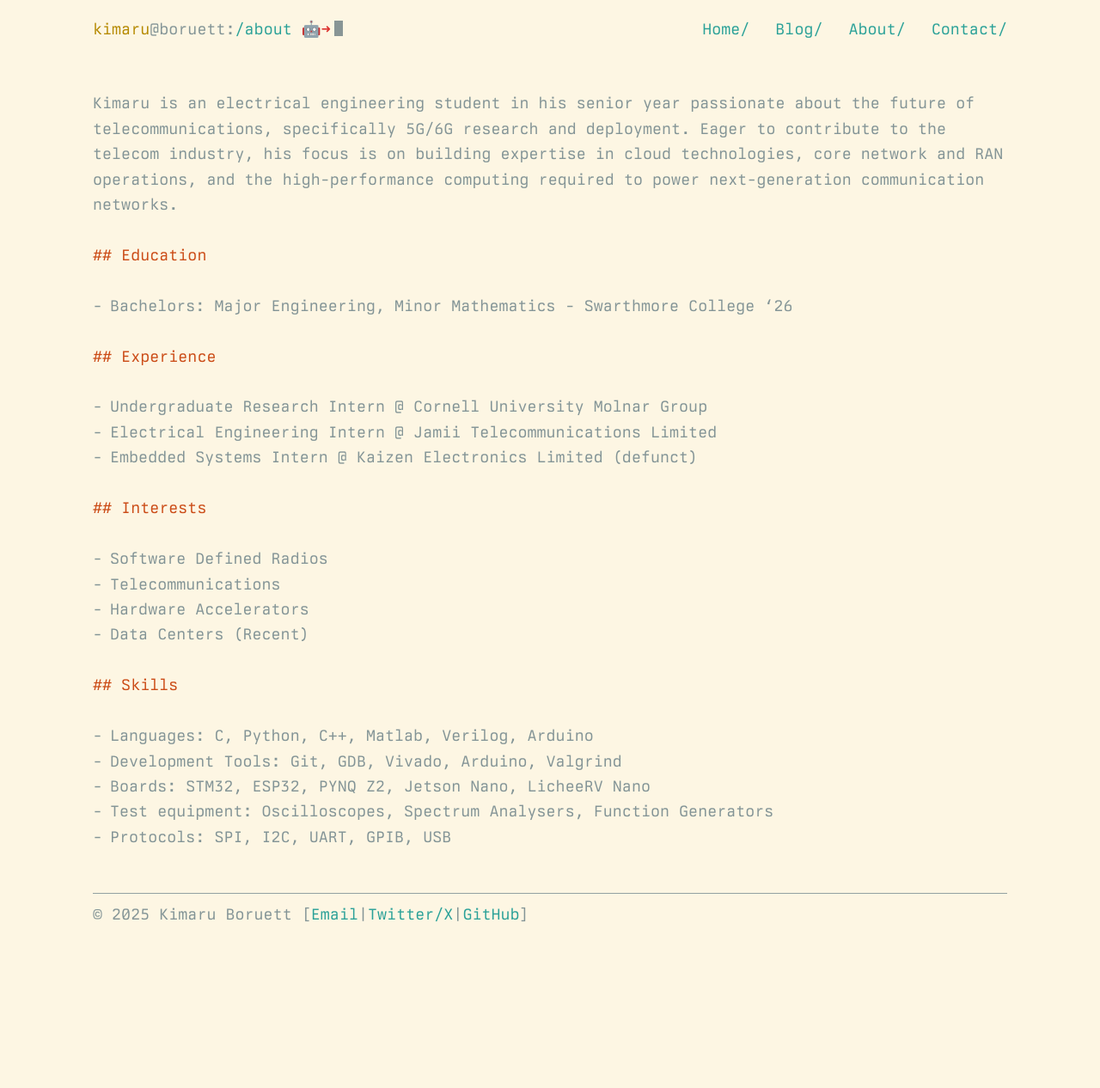
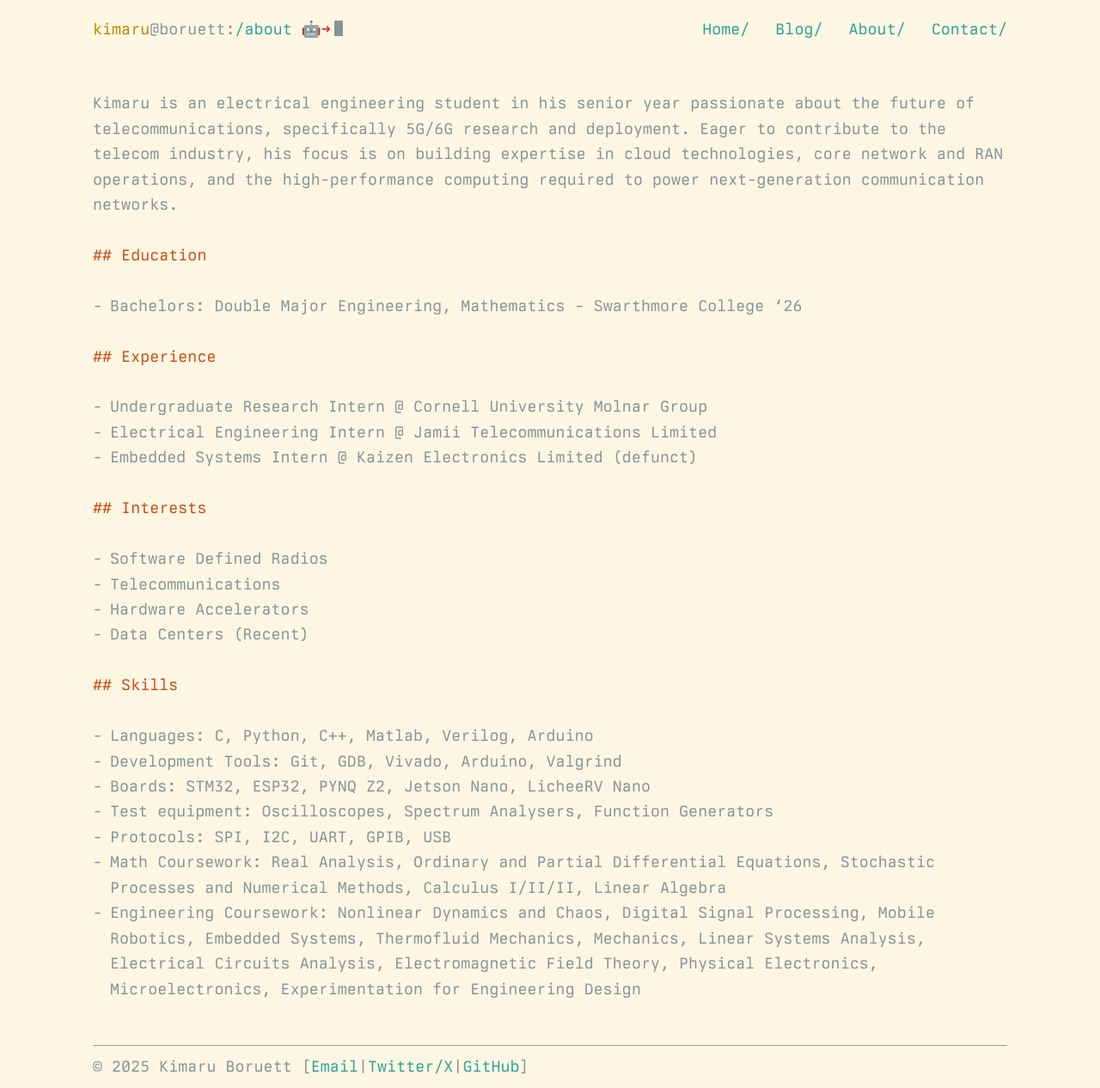
Before and after one commit to kmarulab/kmarulab.github.io, a Jekyll site: the page built from about.md, in a window 1280 px wide. Shown: the whole page at 86% size. Built offline with Jekyll 4.4.1, drawn with Linux system fonts in a browser that asks for light colours; before the commit the page ends 1090 px from its top, so only the background shows below that.

Commit message:
Update about.md

```diff
--- a/about.md
+++ b/about.md
@@ -10,7 +10,7 @@ Kimaru is an electrical engineering student in his senior year passionate about
 
 ## Education
 
-- Bachelors: Major Engineering, Minor Mathematics - Swarthmore College '26
+- Bachelors: Double Major Engineering, Mathematics - Swarthmore College '26
 
 ## Experience
 
@@ -32,3 +32,5 @@ Kimaru is an electrical engineering student in his senior year passionate about
 - Boards: STM32, ESP32, PYNQ Z2, Jetson Nano, LicheeRV Nano
 - Test equipment: Oscilloscopes, Spectrum Analysers, Function Generators
 - Protocols: SPI, I2C, UART, GPIB, USB
+- Math Coursework: Real Analysis, Ordinary and Partial Differential Equations, Stochastic Processes and Numerical Methods, Calculus I/II/II, Linear Algebra
+- Engineering Coursework: Nonlinear Dynamics and Chaos, Digital Signal Processing, Mobile Robotics, Embedded Systems, Thermofluid Mechanics, Mechanics, Linear Systems Analysis, Electrical Circuits Analysis, Electromagnetic Field Theory, Physical Electronics, Microelectronics, Experimentation for Engineering Design
```
